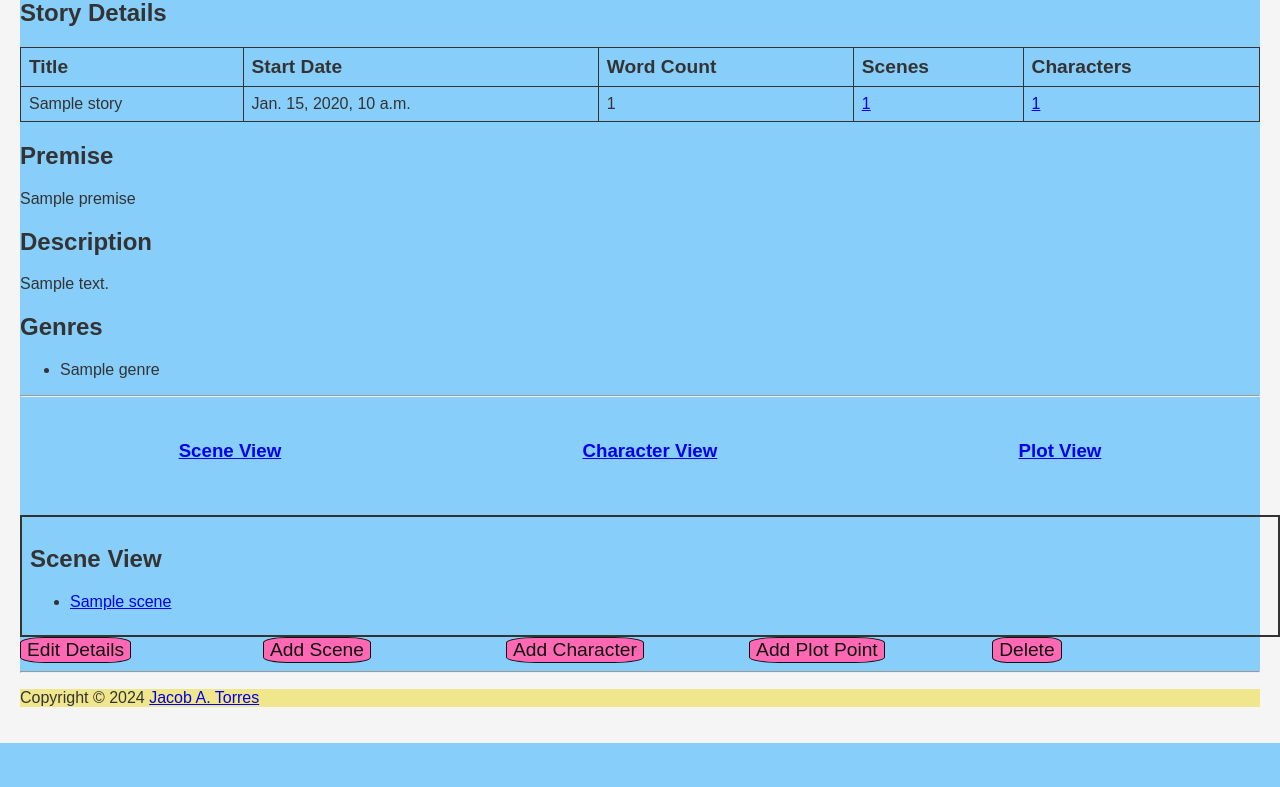
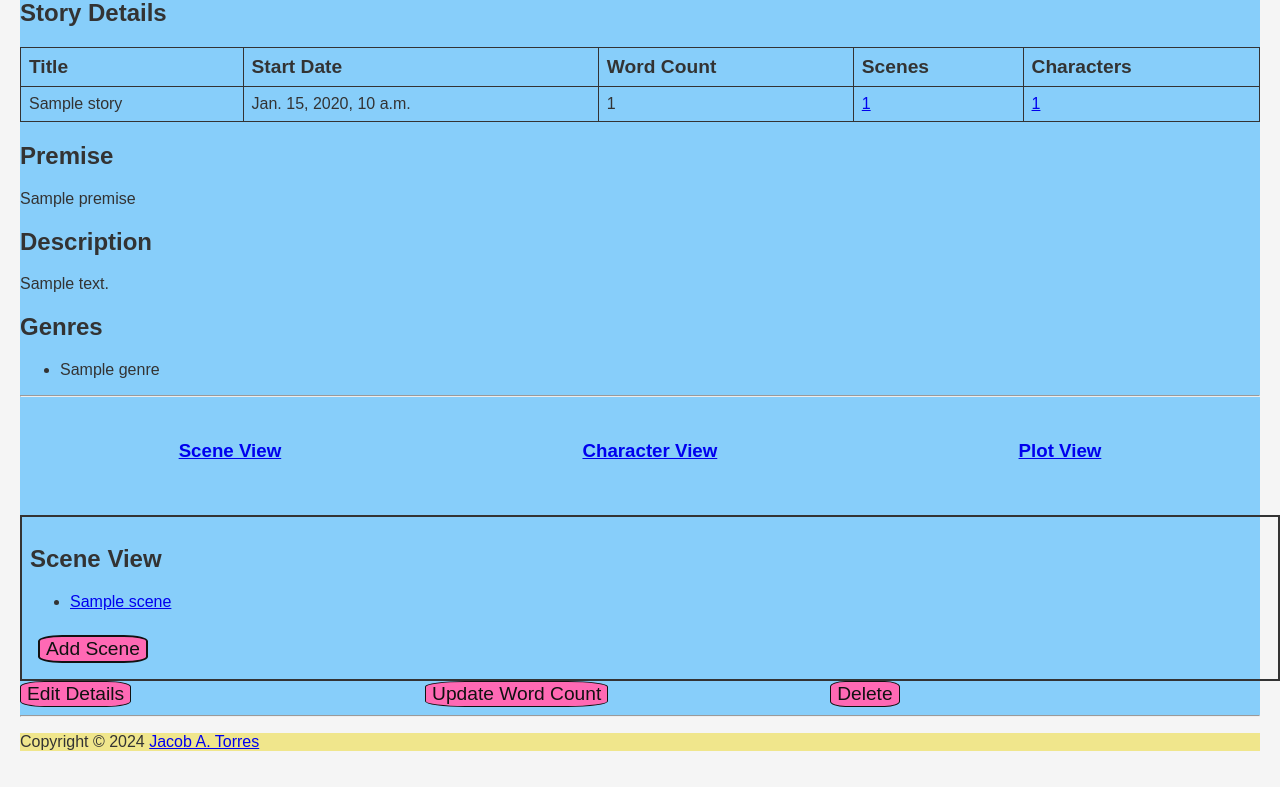
Before and after one commit to jacob-torres/Story-Builder, a Django app: template storybuilder/app/templates/story_detail.html in a window 1280 px wide. Shown: the part 153-940 px from the top of the page. Before the commit the page ends 896 px from the top, so only its background shows below. Run offline with Django 5.2, Linux system fonts and the light colour scheme; tables that the repository leaves empty hold one stand-in row (values such as "Sample post"); the template is opened without the code that fills it: values that come from a table or form of the project are taken from there, most other values are stand-ins (such as "Sample title", 1, 10 or a date in 2020); data that the repository does not hold is empty.

Commit message:
Added word count update form, but not yet rendering input field.

```diff
--- a/storybuilder/app/forms.py
+++ b/storybuilder/app/forms.py
@@ -34,20 +34,20 @@ class StoryForm(forms.ModelForm):
 
         print("**********************************")
         print("Story Form Clean Method")
-        clean_data = super().clean()
+        cleaned_data = super().clean()
 
         # Process other genre choice
-        if 'genres' in clean_data:
-            genre_choices = list(clean_data['genres'])
+        if 'genres' in cleaned_data:
+            genre_choices = list(cleaned_data['genres'])
             if 'Other' in genre_choices:
-                if not clean_data['other_choice']:
+                if not cleaned_data['other_choice']:
                     raise forms.ValidationError('Please specify your other choice.')
                 genre_choices.remove('Other')
-                genre_choices.append(clean_data['other_choice'])
-            clean_data['genres'] = genre_choices
+                genre_choices.append(cleaned_data['other_choice'])
+            cleaned_data['genres'] = genre_choices
 
-        print(f"clean_data: {clean_data}")
-        return clean_data
+        print(f"cleaned_data: {cleaned_data}")
+        return cleaned_data
 
 
 class SceneForm(forms.ModelForm):
@@ -153,3 +153,13 @@ class PlotPointForm(forms.ModelForm):
         if self.instance:
             self.fields['name'].initial = self.instance.name
             self.fields['description'].initial = self.instance.description
+
+
+class WordCountForm(forms.ModelForm):
+    """Form for updating the story word count."""
+
+    word_count = forms.IntegerField(min_value=0, label='New Word Count')
+
+    class Meta:
+        model = Story
+        fields = ('word_count',)
--- a/storybuilder/app/static/css/style.css
+++ b/storybuilder/app/static/css/style.css
@@ -113,7 +113,7 @@ div.big-btn button {
   text-decoration: none;
   font-size: 1.2rem;
   border: 2px solid #111;
-  border-radius: 25%;
+  border-radius: 22%;
 }
 
 /* Create story button and contribution aside */
--- /dev/null
+++ b/storybuilder/app/static/js/update-word-count.js
@@ -0,0 +1,5 @@
+// Update story word count
+function toggleWordCountForm() {
+    var form = document.getElementById('word-count-form');
+    form.style.display = form.style.display === 'none' ? 'block' : 'none';
+}
--- a/storybuilder/app/templates/base.html
+++ b/storybuilder/app/templates/base.html
@@ -37,5 +37,6 @@
         </footer>
 
         <script src="{% static 'js/switch-content-views.js' %}"></script>
+        <script src="{% static 'js/update-word-count.js' %}"></script>
 </body>
 </html>
--- a/storybuilder/app/templates/story_detail.html
+++ b/storybuilder/app/templates/story_detail.html
@@ -20,7 +20,7 @@
       <td>{{ story.date_started }}</td>
       <td>{{ story.word_count }}</td>
       <td><a class="view-link" href="#scenes">{{ story.scene_set.count }}</a></td>
-        <td><a class="view-link" href="#characters">{{ story.characters.count }}</a></td>
+        <td><a class="view-link" href="#characters">{{ story.character_set.count }}</a></td>
     </tr>
   </tbody>
 </table>
@@ -60,28 +60,52 @@
         {% endfor %}
     </ul>
     {% endif %}
+
+    <div class="big-btn">
+      <button class="big-btn" onclick="window.location.href='new-scene/'">Add Scene</button>
+    </div>
   </div>
 
   <div class="content-view" id="characters" style="display: none;">
     <h2>Character View</h2>
-    <p>This is the character view.</p>
+    {% if story.character_set.count == 0 %}
+    <p>There are no characters in this story yet. When you add some, they will be listed here.</p>
+
+    {% else %}
+    <ul>
+        {% for character in story.character_set.all %}
+        <li>
+            <a href={{ character.id }}>{{ character.full_name }}</a>
+        </li>
+        {% endfor %}
+    </ul>
+    {% endif %}
+
+    <div class="action-btn">
+      <button class="action-btn" onclick="window.location.href='new-character/'">Add Character</button>
+    </div>
   </div>
 
   <div class="content-view" id="plot" style="display: none;">
     <h2>Plot View</h2>
     <p>This is the plot view.</p>
+    <div class="action-btn">
+      <button class="action-btn" onclick="window.location.href='new-plot-point/'">Add Plot Point</button>
+    </div>
   </div>
+
+  <form id="word-count-form" style="display: none;" method="post">
+    <h2>Update Word Count</h2>
+    {% csrf_token %}
+    {{ form.as_p }}
+    <button type="submit">Update</button>
+    <button type="button" onclick="toggleWordCountForm()">Cancel</button>
+  </form>
 </section>
 {% endblock %}
 
 {% block action_buttons %}
 <div class="action-btn">
-  <button class="action-btn" onclick="window.location.href='new-scene/'">Add Scene</button>
-</div>
-<div class="action-btn">
-  <button class="action-btn" onclick="window.location.href='new-character/'">Add Character</button>
-</div>
-<div class="action-btn">
-  <button class="action-btn" onclick="window.location.href='new-plot-point/'">Add Plot Point</button>
+  <button class="action-btn" onclick="toggleWordCountForm()">Update Word Count</button>
 </div>
 {% endblock %}
```
Also changed, not shown: storybuilder/app/views.py (+21 -1 lines).
